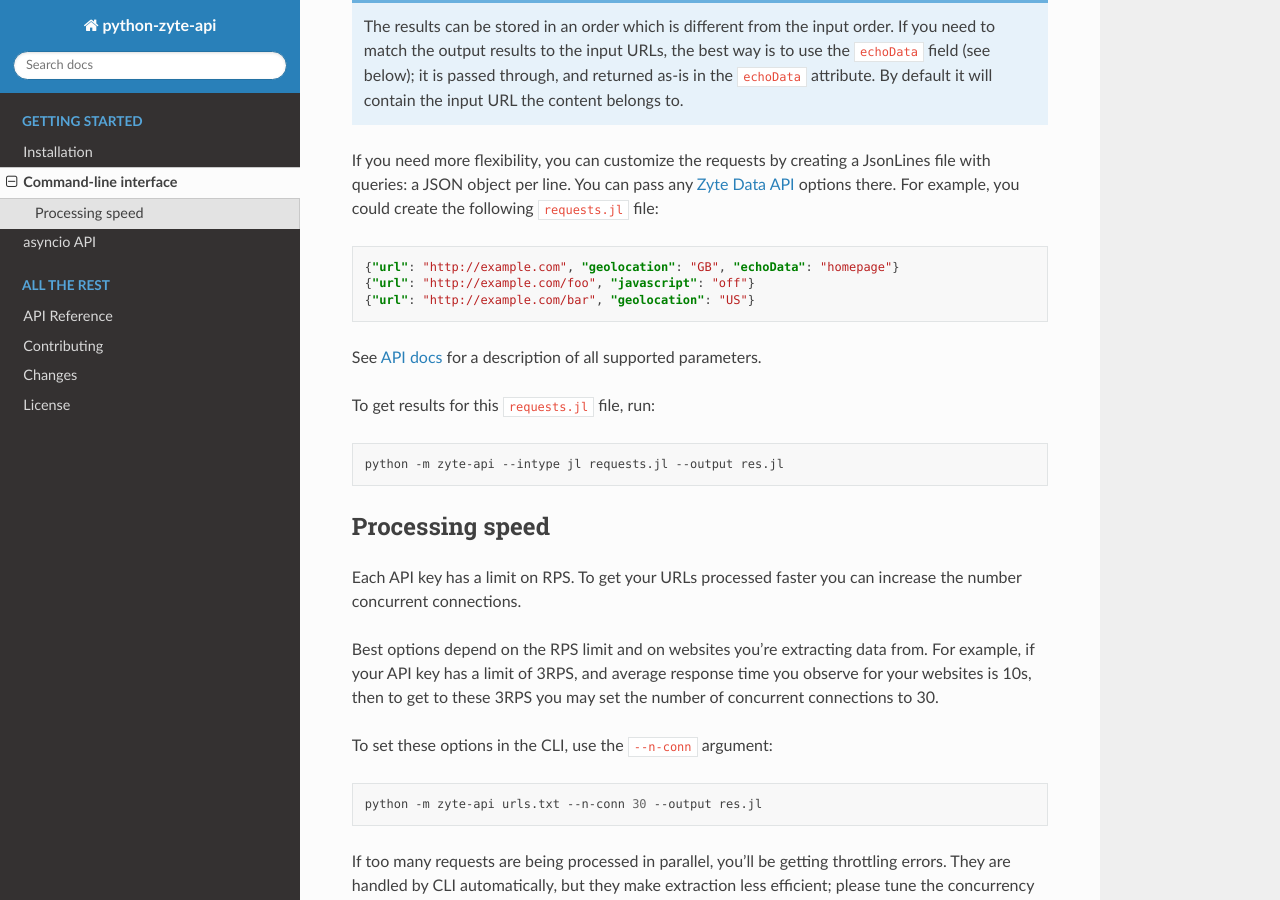
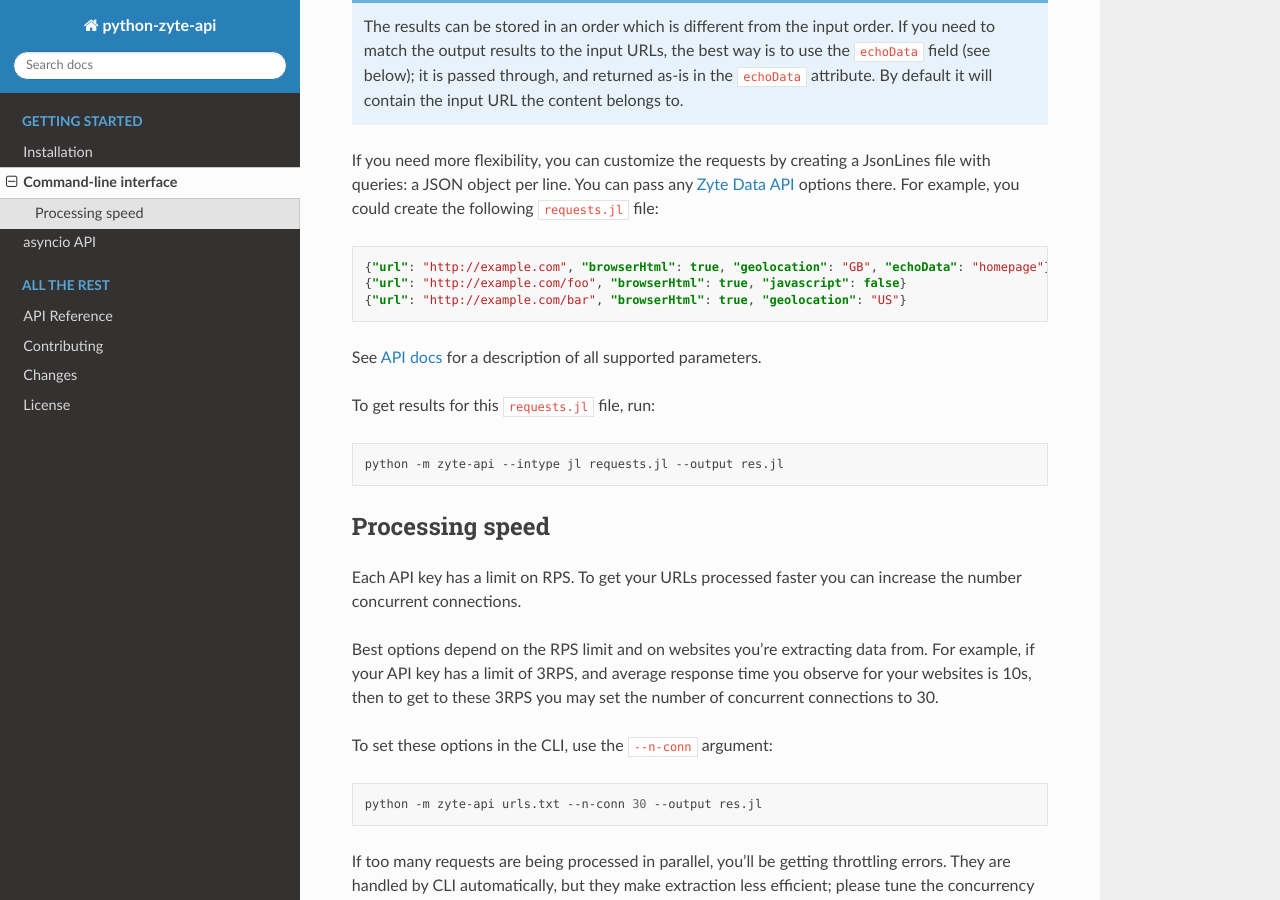
Before and after one commit to zytedata/python-zyte-api, a Sphinx documentation site: the page built from docs/command_line.rst, in a window 1280 px wide and 900 px high, scrolled down 447 px. Built offline with Sphinx 7.4.7 and the Read the Docs theme 2.0.0, drawn with Linux system fonts in a browser that asks for light colours.

Commit message:
Fix JL command line example.

```diff
--- a/docs/command_line.rst
+++ b/docs/command_line.rst
@@ -31,9 +31,9 @@ a JsonLines file with queries: a JSON object per line. You can pass any
 
 .. code-block:: json
 
-    {"url": "http://example.com", "geolocation": "GB", "echoData": "homepage"}
-    {"url": "http://example.com/foo", "javascript": "off"}
-    {"url": "http://example.com/bar", "geolocation": "US"}
+    {"url": "http://example.com", "browserHtml": true, "geolocation": "GB", "echoData": "homepage"}
+    {"url": "http://example.com/foo", "browserHtml": true, "javascript": false}
+    {"url": "http://example.com/bar", "browserHtml": true, "geolocation": "US"}
 
 See `API docs`_ for a description of all supported parameters.
 
```
